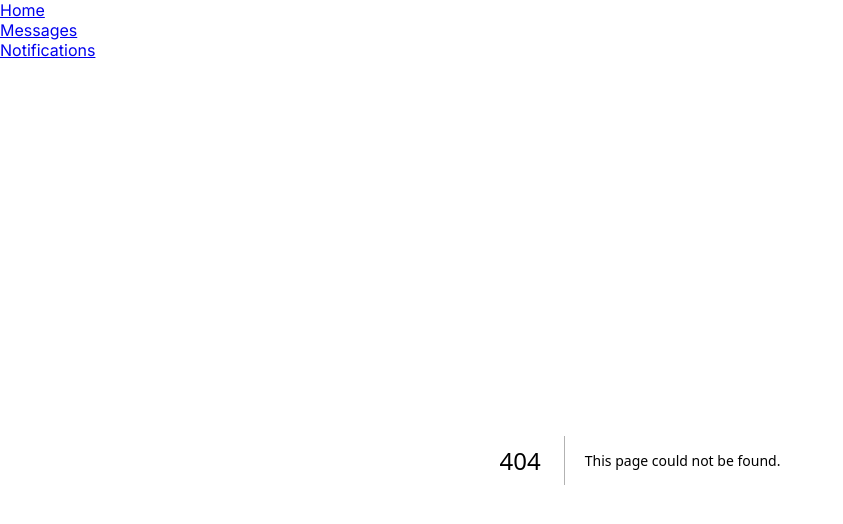
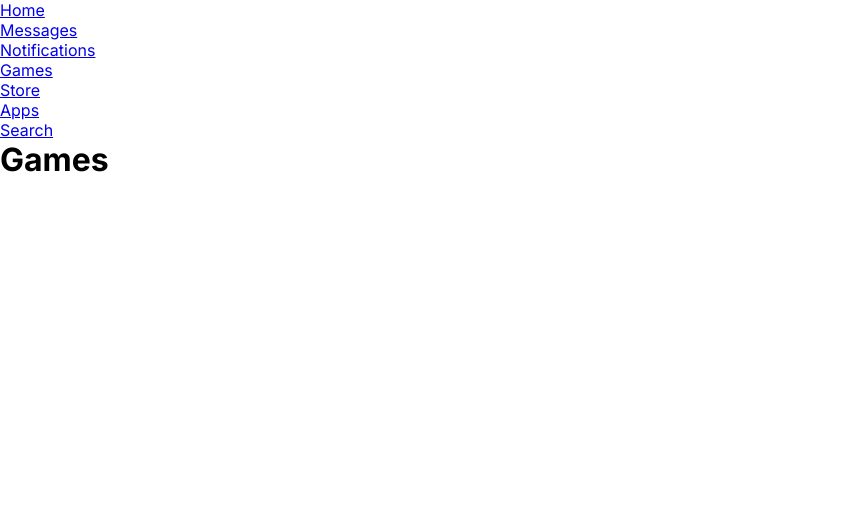
Before and after one commit to harleygarrett/playstation, a Next.js app: page /games in a window 1280 px wide. Before the commit this address had no page. Shown: the top 524 px of the page, without its empty margins (0-843 px from the left). Built offline with nearby package versions, Linux system fonts and the light colour scheme.

Commit message:
Setup basic HTML NavBar component, with routing and route groups

```diff
--- a/src/app/messages/page.tsx
+++ b/src/app/(placeholder)/messages/page.tsx
@@ -2,7 +2,6 @@ export default function Messages() {
   return (
     <main id="main">
       <h1>Messages</h1>
-      <a href="#">Hey</a>
     </main>
   )
 }
--- /dev/null
+++ b/src/app/games/page.tsx
@@ -0,0 +1,7 @@
+export default function Games() {
+  return (
+    <main id="main">
+      <h1>Games</h1>
+    </main>
+  )
+}
--- a/src/app/layout.tsx
+++ b/src/app/layout.tsx
@@ -4,6 +4,7 @@ import { Inter } from 'next/font/google'
 import './globals.css'
 
 import Header from '@/components/Header/Header'
+import NavBar from '@/components/NavBar/NavBar'
 
 const inter = Inter({ subsets: ['latin'] })
 
@@ -21,6 +22,7 @@ export default function RootLayout({
     <html lang="en">
       <body className={inter.className}>
         <Header />
+        <NavBar />
         {children}
       </body>
     </html>
--- /dev/null
+++ b/src/components/NavBar/NavBar.tsx
@@ -0,0 +1,24 @@
+import Link from "next/link";
+
+export default function Header() {
+  return (
+    <>
+      <nav aria-label="Main menu">
+        <ul role="list">
+          <li>
+            <Link href="/games">Games</Link>
+          </li>
+          <li>
+            <Link href="/store">Store</Link>
+          </li>
+          <li>
+            <Link href="/apps">Apps</Link>
+          </li>
+          <li>
+            <Link href="/search">Search</Link>
+          </li>
+        </ul>
+      </nav>
+    </>
+  )
+}
```
Also changed, not shown: src/app/(placeholder)/apps/page.tsx (added, +7 -0 lines), src/app/(placeholder)/search/page.tsx (added, +7 -0 lines), src/app/(placeholder)/store/page.tsx (added, +7 -0 lines), src/app/(placeholder)/notifications/page.tsx (renamed from src/app/notifications/page.tsx).
